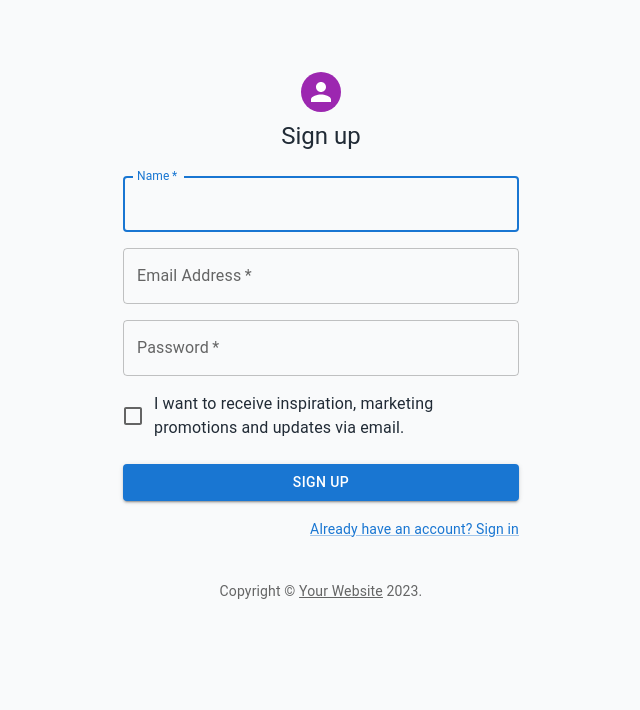
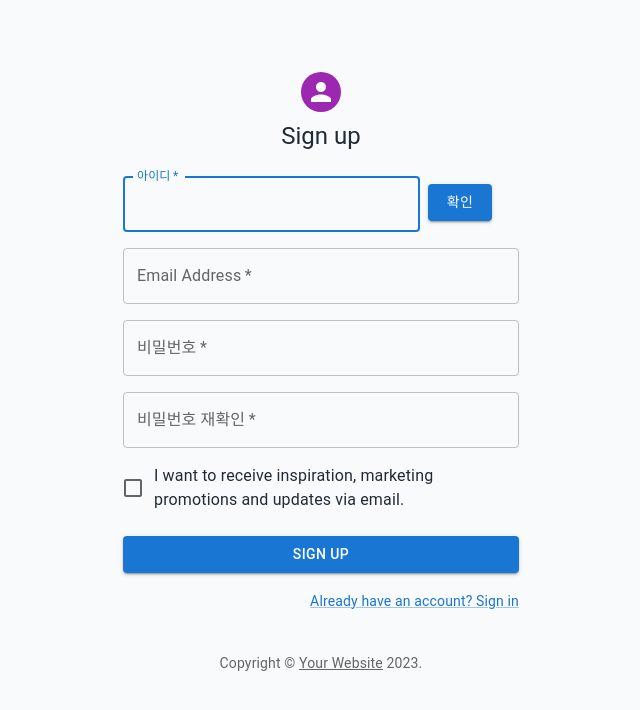
Before and after one commit to cool0505/Oss_project, a React (Create React App) app in the folder frontend/: page /signup in a window 1280 px wide. Shown: the top 710 px of the page, without its empty margins (319-959 px from the left). Built offline with nearby package versions, Linux system fonts and the light colour scheme; a web font is replaced by a local one.

Commit message:
update signup validation

```diff
--- a/frontend/src/signup.js
+++ b/frontend/src/signup.js
@@ -36,29 +36,6 @@ const theme = createTheme();
 export default function SignUp() {
 const [cor, setcor] = useState(false);
 const [name, setname] = useState("");
-async function Namecheck(e){
-
-    setname=e.target.value
-    console.log("asdasd"+name)
-    const req = {
-        name,
-      };
-    const returncheck=await fetchcheckId(req)
-    console.log(returncheck)
-    if(returncheck=='success'){
-        console.log('99999999999')
-        setcor(false)
-    }
-    else if (returncheck=='fail'){
-        console.log("7777777777777")
-        setcor(true)
-        console.log(cor)
-    }
-}
-
-const onNameHandler = (e) => {
-    Namecheck(e)
-}
 
 
 
@@ -102,18 +79,25 @@ const onNameHandler = (e) => {
             <Grid container spacing={2}>
               <Grid item xs={12} >
                 <TextField
-                    error={cor}
+                  error={cor}
                   autoComplete="given-name"
                   name="Name"
-                  fullWidth
                   required
                   id="Name"
-                  label="Name"
+                  label="아이디"
                   value={name}
                   autoFocus
-                  onChange={onNameHandler}
+                  sx={{width:'75%'}}
+
 
                 />
+                 <Button
+                 type="submit"
+                  variant="contained"
+                  sx={{ width: '10%', ml: 1, mt: 1, mb: 1}}
+                >
+                 확인
+                </Button>
               </Grid>
 
               <Grid item xs={12}>
@@ -131,7 +115,18 @@ const onNameHandler = (e) => {
                   required
                   fullWidth
                   name="password"
-                  label="Password"
+                  label="비밀번호"
+                  type="password"
+                  id="password"
+                  autoComplete="new-password"
+                />
+              </Grid>
+              <Grid item xs={12}>
+                <TextField
+                  required
+                  fullWidth
+                  name="password"
+                  label="비밀번호 재확인"
                   type="password"
                   id="password"
                   autoComplete="new-password"
```
Also changed, not shown: frontend/src/routes.js (+4 -4 lines).
